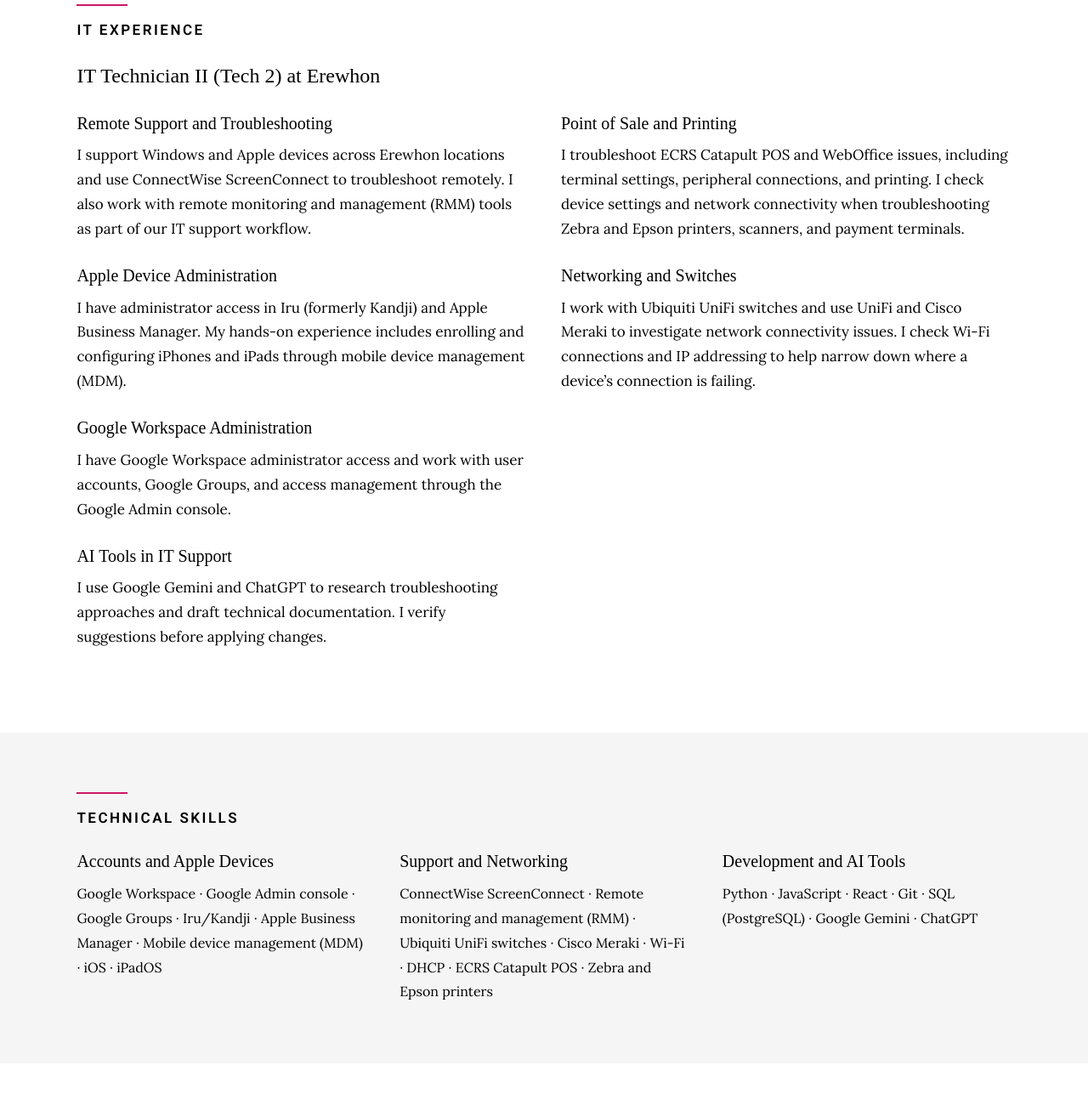
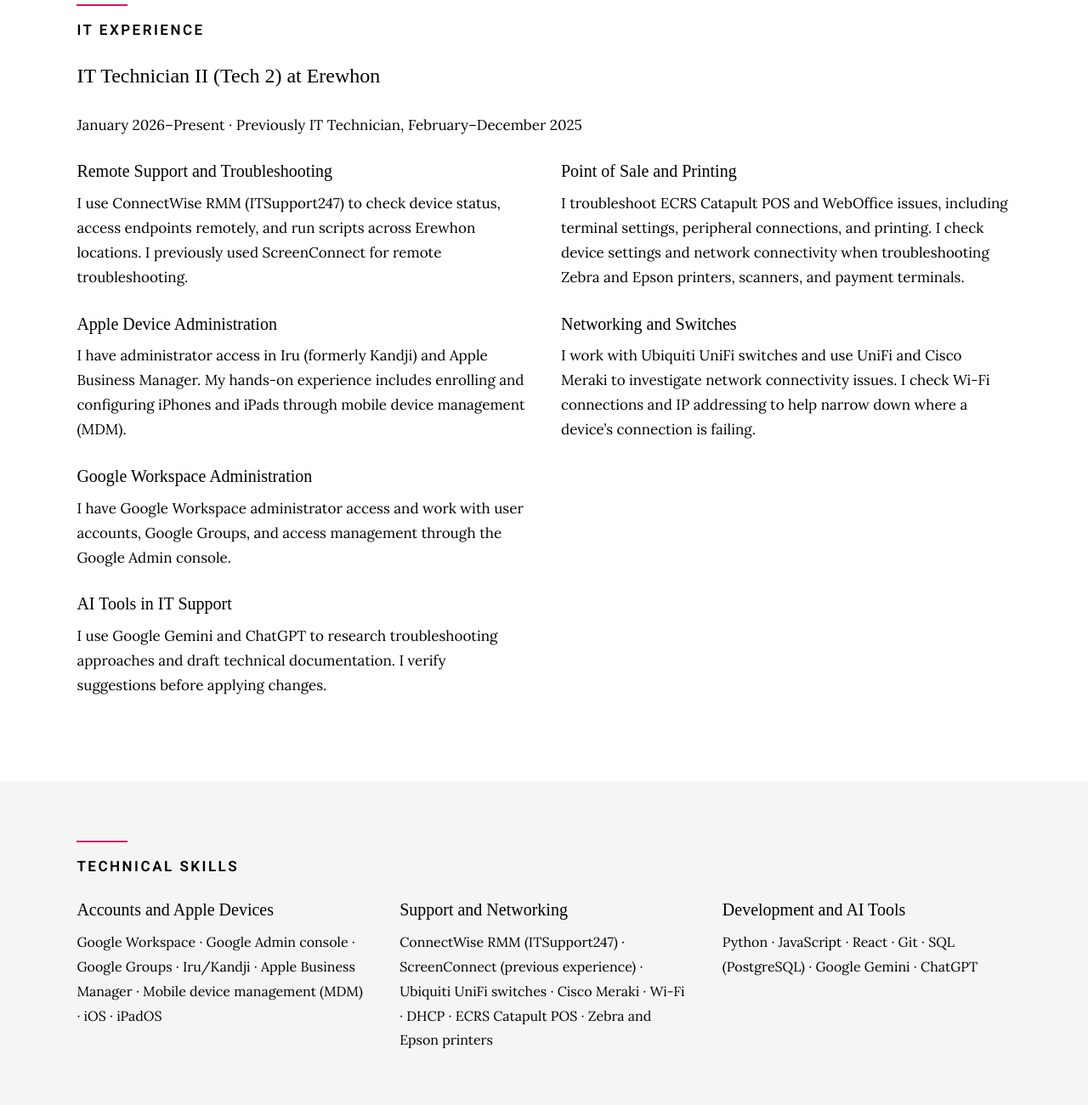
Before and after one commit to frankieBarreto/Frankie-Barreto, a plain HTML site: page index.html in a window 1280 px wide. Shown: the part 820-2120 px from the top of the page at 85% size. Drawn offline with Linux system fonts and the light colour scheme; a web font is replaced by a local one.

Commit message:
Sync promotion dates and current RMM experience with resume and LinkedIn

```diff
--- a/index.html
+++ b/index.html
@@ -102,15 +102,16 @@
             <div class="column large-full">
                 <h2 class="section-heading">IT Experience</h2>
                 <h3>IT Technician II (Tech 2) at Erewhon</h3>
+                <p>January 2026–Present · Previously IT Technician, February–December 2025</p>
             </div>
         </div>
 
         <div class="row">
             <div class="column large-half tab-full">
                 <h4>Remote Support and Troubleshooting</h4>
-                <p>I support Windows and Apple devices across Erewhon locations and use
-                    ConnectWise ScreenConnect to troubleshoot remotely. I also work with remote
-                    monitoring and management (RMM) tools as part of our IT support workflow.</p>
+                <p>I use ConnectWise RMM (ITSupport247) to check device status, access endpoints
+                    remotely, and run scripts across Erewhon locations. I previously used
+                    ScreenConnect for remote troubleshooting.</p>
 
                 <h4>Apple Device Administration</h4>
                 <p>I have administrator access in Iru (formerly Kandji) and Apple Business Manager.
@@ -153,7 +154,7 @@
             </div>
             <div class="column">
                 <h3>Support and Networking</h3>
-                <p>ConnectWise ScreenConnect · Remote monitoring and management (RMM) · Ubiquiti UniFi switches · Cisco Meraki · Wi-Fi · DHCP · ECRS Catapult POS · Zebra and Epson printers</p>
+                <p>ConnectWise RMM (ITSupport247) · ScreenConnect (previous experience) · Ubiquiti UniFi switches · Cisco Meraki · Wi-Fi · DHCP · ECRS Catapult POS · Zebra and Epson printers</p>
             </div>
             <div class="column">
                 <h3>Development and AI Tools</h3>
```
Also changed, not shown: 1 other file.
